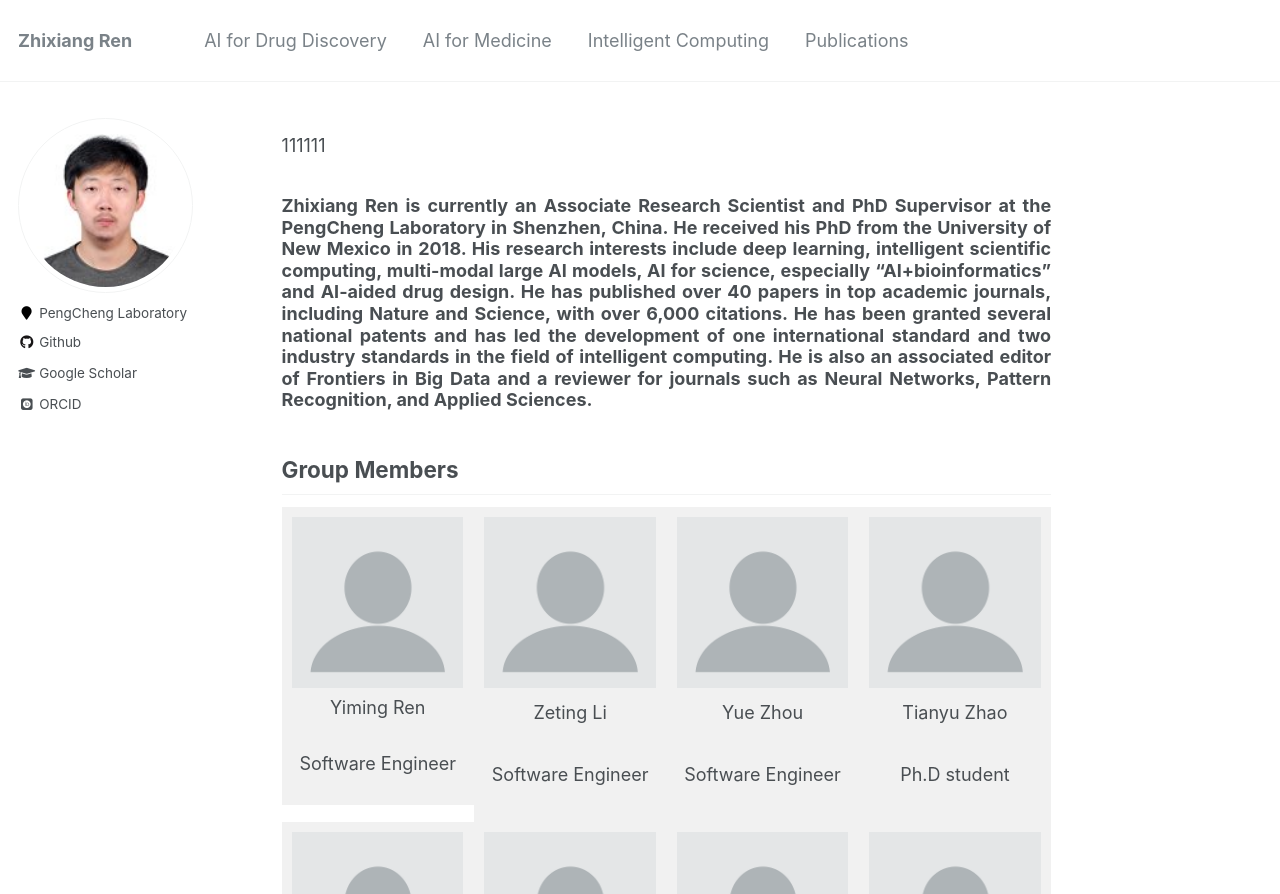
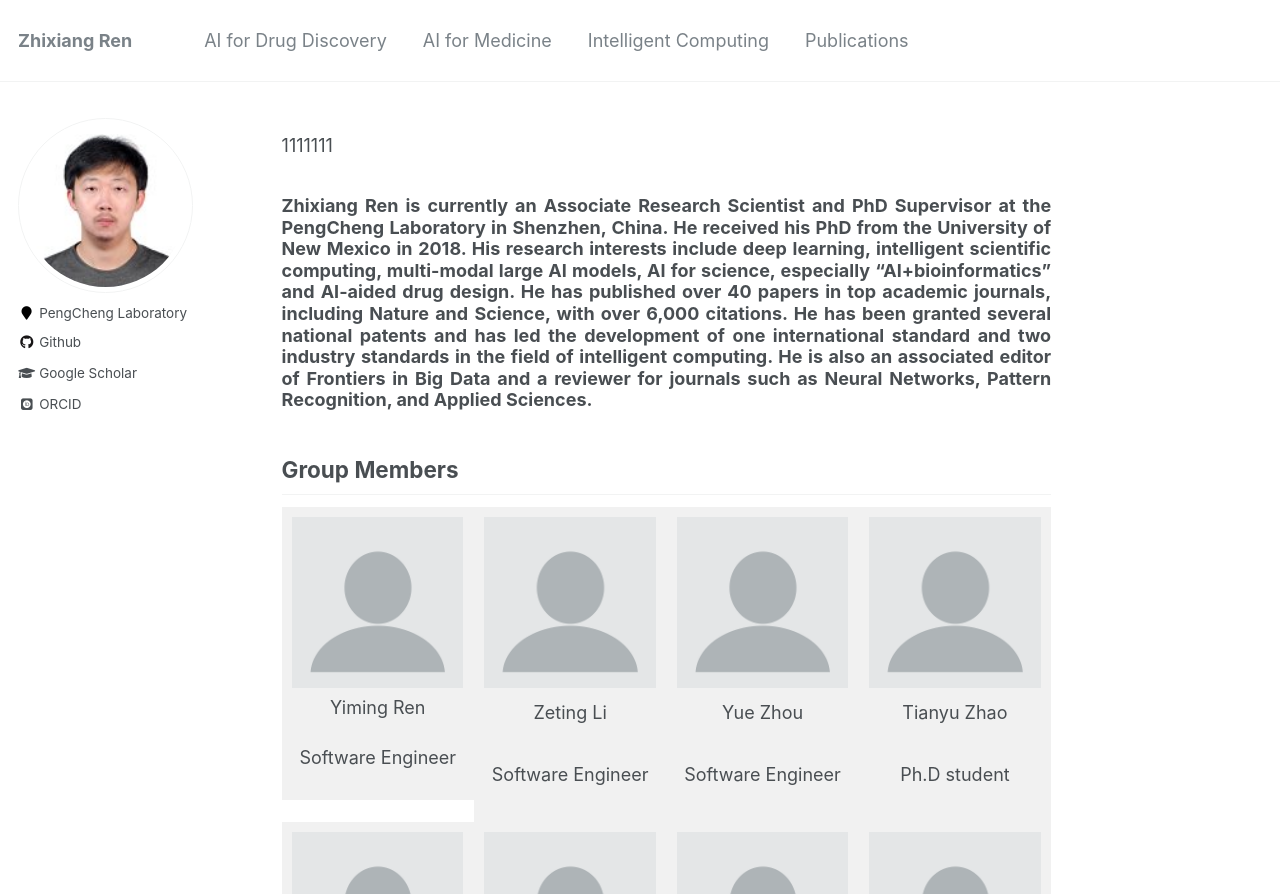
Before and after one commit to zhixiang-ren/zhixiang-ren.github.io, a Jekyll site: the page built from _pages/about.html, in a window 1280 px wide and 1326 px high. Shown: the top 894 px of the window. Built offline with Jekyll 4.4.1, drawn with Linux system fonts in a browser that asks for light colours; some web fonts are replaced.

Commit message:
Update about.html

```diff
--- a/_pages/about.html
+++ b/_pages/about.html
@@ -7,7 +7,7 @@ redirect_from:
   - /about/
   - /about.html
 ---
-111111
+1111111
 <h3 style="text-align:justify;">Zhixiang Ren is currently an Associate Research Scientist and PhD Supervisor at the PengCheng Laboratory in Shenzhen, China. He received his PhD from the University of New Mexico in 2018. His research interests include deep learning, intelligent scientific computing, multi-modal large AI models, AI for science, especially “AI+bioinformatics” and AI-aided drug design. He has published over 40 papers in top academic journals, including Nature and Science, with over 6,000 citations. He has been granted several national patents and has led the development of one international standard and two industry standards in the field of intelligent computing. He is also an associated editor of Frontiers in Big Data and a reviewer for journals such as Neural Networks, Pattern Recognition, and Applied Sciences.
 </h3>
 
@@ -18,7 +18,7 @@ redirect_from:
   <div style="width: 25%;padding: 5px;background-color: rgb(241, 241, 241);float: left;">
     <img style="width: 100%;padding-left: 3%;padding-right: 3%;padding-top: 3%;padding-bottom: 0%;" src="/images/profile.png">
     <p style="width: 100%;padding-left: 3%;padding-right: 3%;padding-top: 3%;padding-bottom: 0%;text-align:center">Yiming Ren</p>
-    <p style="width: 100%;padding-left: 3%;padding-right: 3%;padding-top: 3%;padding-bottom: 0%;text-align:center">Software Engineer</p>
+    <p style="width: 100%;padding-left: 3%;padding-right: 3%;padding-top: 0%;padding-bottom: 0%;text-align:center">Software Engineer</p>
   </div>
 
   <div style="width: 25%;padding: 5px;background-color: rgb(241, 241, 241);float: left;">
```
